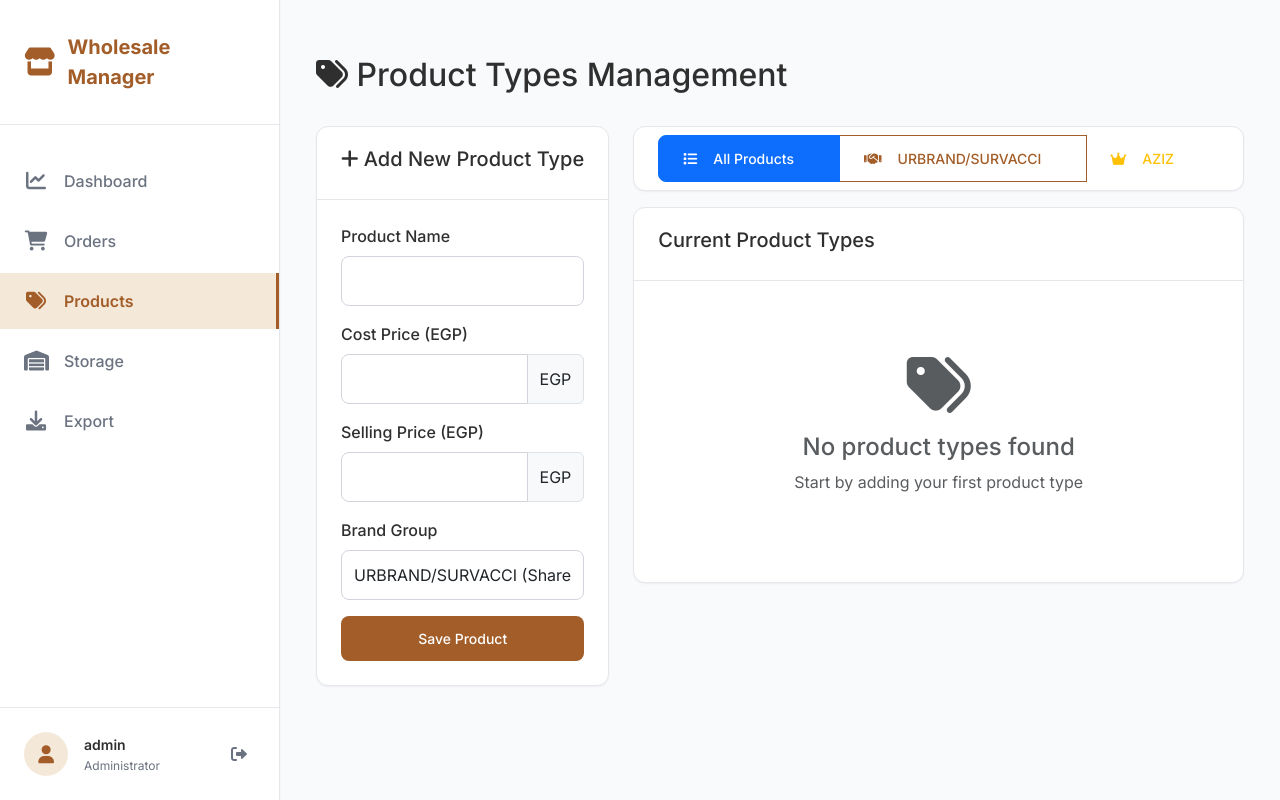
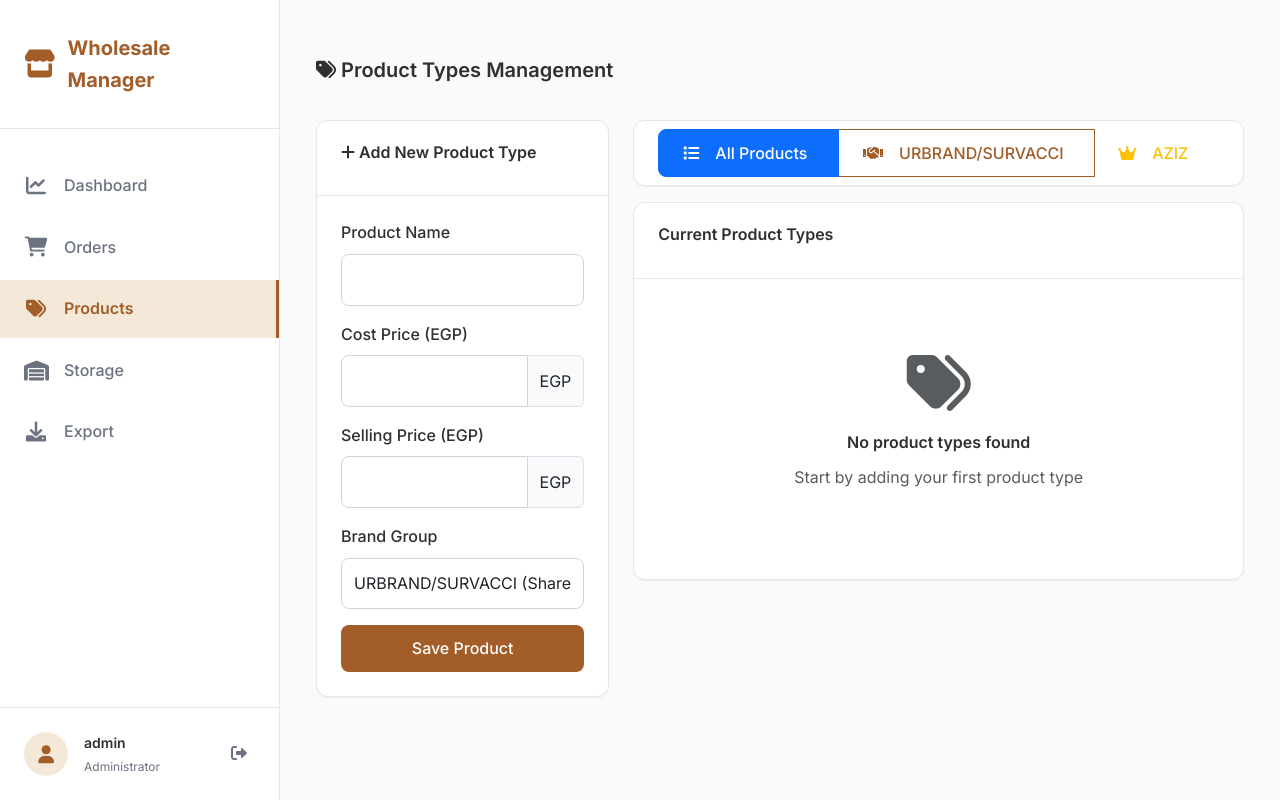
Before and after one commit to AdhamElkomey23/WHOLESALE-APP, a Flask app: page /products in a window 1280 px wide. Run offline with Flask 3, Linux system fonts and the light colour scheme; a user stored in the database is signed in; data that the repository does not hold is empty.

Commit message:
Improve readability by adjusting the font style and increasing text sizes
Updates typography in CSS with font sizes, line heights, and header styles.

Replit-Commit-Author: Agent
Replit-Commit-Session-Id: 03023591-3e84-4850-aff2-f235a7f37061
Replit-Commit-Screenshot-Url: https://storage.googleapis.com/screenshot-production-us-central1/4234a394-b2d3-40c5-a1fb-8767f7a2ab1a/f96301c6-50ae-441f-99e4-8e594cafff72.jpg

```diff
--- a/static/css/style.css
+++ b/static/css/style.css
@@ -52,6 +52,12 @@
 
     /* Typography */
     --font-family: 'Inter', -apple-system, BlinkMacSystemFont, 'Segoe UI', Roboto, sans-serif;
+    --font-size-base: 16px;
+    --font-size-sm: 14px;
+    --font-size-lg: 18px;
+    --font-size-xl: 20px;
+    --line-height-base: 1.6;
+    --line-height-tight: 1.4;
 }
 
 /* Base Styles */
@@ -65,9 +71,29 @@ body {
     color: var(--text-primary);
     margin: 0;
     padding: 0;
-    line-height: 1.5;
+    font-size: var(--font-size-base);
+    line-height: var(--line-height-base);
     -webkit-font-smoothing: antialiased;
     -moz-osx-font-smoothing: grayscale;
+}
+
+/* Typography improvements */
+h1, h2, h3, h4, h5, h6 {
+    font-family: var(--font-family);
+    font-weight: 600;
+    line-height: var(--line-height-tight);
+    color: var(--text-primary);
+    margin-bottom: 0.75rem;
+}
+
+h1 { font-size: 2rem; }
+h2 { font-size: var(--font-size-xl); }
+h3 { font-size: var(--font-size-lg); }
+h4, h5, h6 { font-size: var(--font-size-base); }
+
+p {
+    line-height: var(--line-height-base);
+    margin-bottom: 1rem;
 }
 
 /* Left Sidebar Styles */
@@ -117,6 +143,7 @@ body {
     color: var(--text-secondary);
     text-decoration: none;
     font-weight: 500;
+    font-size: var(--font-size-base);
     transition: all 0.2s ease;
     border-right: 3px solid transparent;
     margin: 0.25rem 0;
@@ -426,7 +453,8 @@ body {
     display: inline-flex;
     align-items: center;
     gap: 0.5rem;
-    font-size: 0.875rem;
+    font-size: var(--font-size-base);
+    line-height: var(--line-height-tight);
 }
 
 .btn:hover {
@@ -613,12 +641,15 @@ body {
     font-weight: 600;
     border-bottom: 1px solid var(--gray-200);
     padding: 1rem;
+    font-size: var(--font-size-sm);
 }
 
 .table td {
     padding: 1rem;
     border-bottom: 1px solid var(--gray-100);
     vertical-align: middle;
+    font-size: var(--font-size-base);
+    line-height: var(--line-height-base);
 }
 
 .table tbody tr:hover {
@@ -630,6 +661,7 @@ body {
     font-weight: 500;
     color: var(--text-primary);
     margin-bottom: 0.5rem;
+    font-size: var(--font-size-base);
 }
 
 .form-control,
@@ -639,6 +671,8 @@ body {
     padding: 0.75rem;
     transition: all 0.2s ease;
     background: var(--white);
+    font-size: var(--font-size-base);
+    line-height: var(--line-height-base);
 }
 
 .form-control:focus,
```
